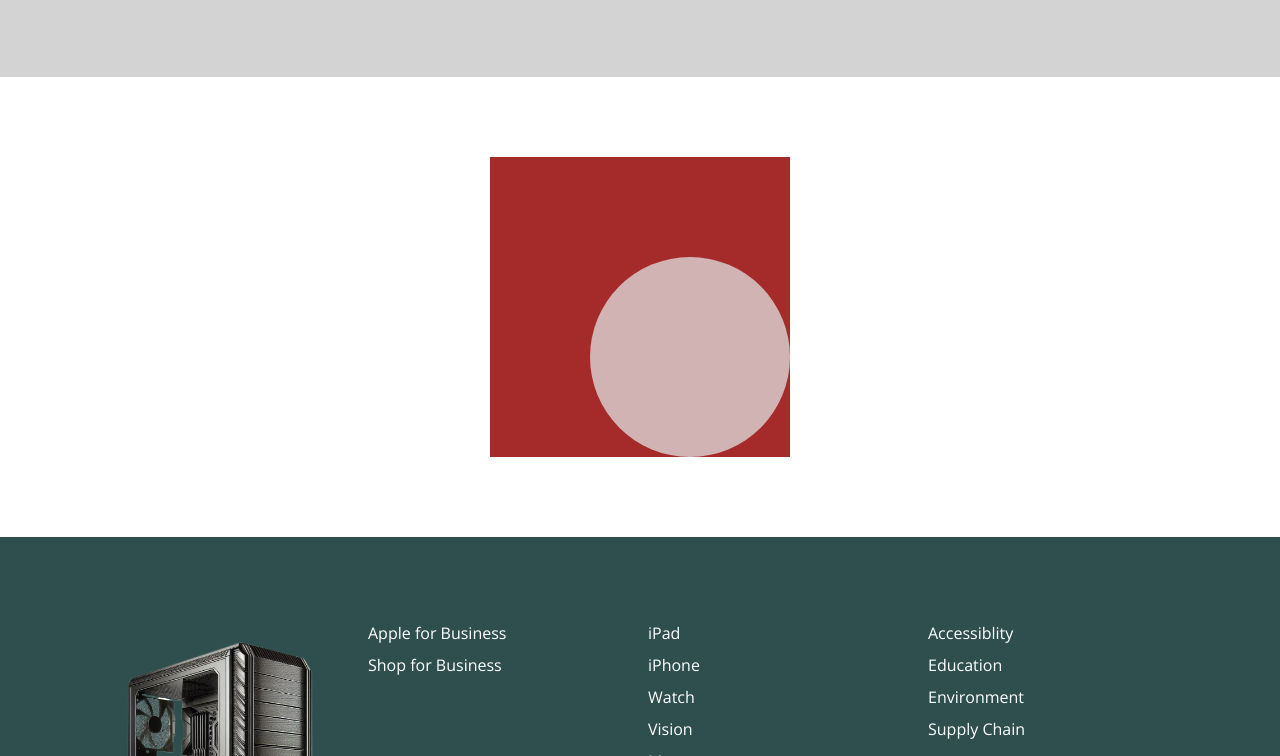
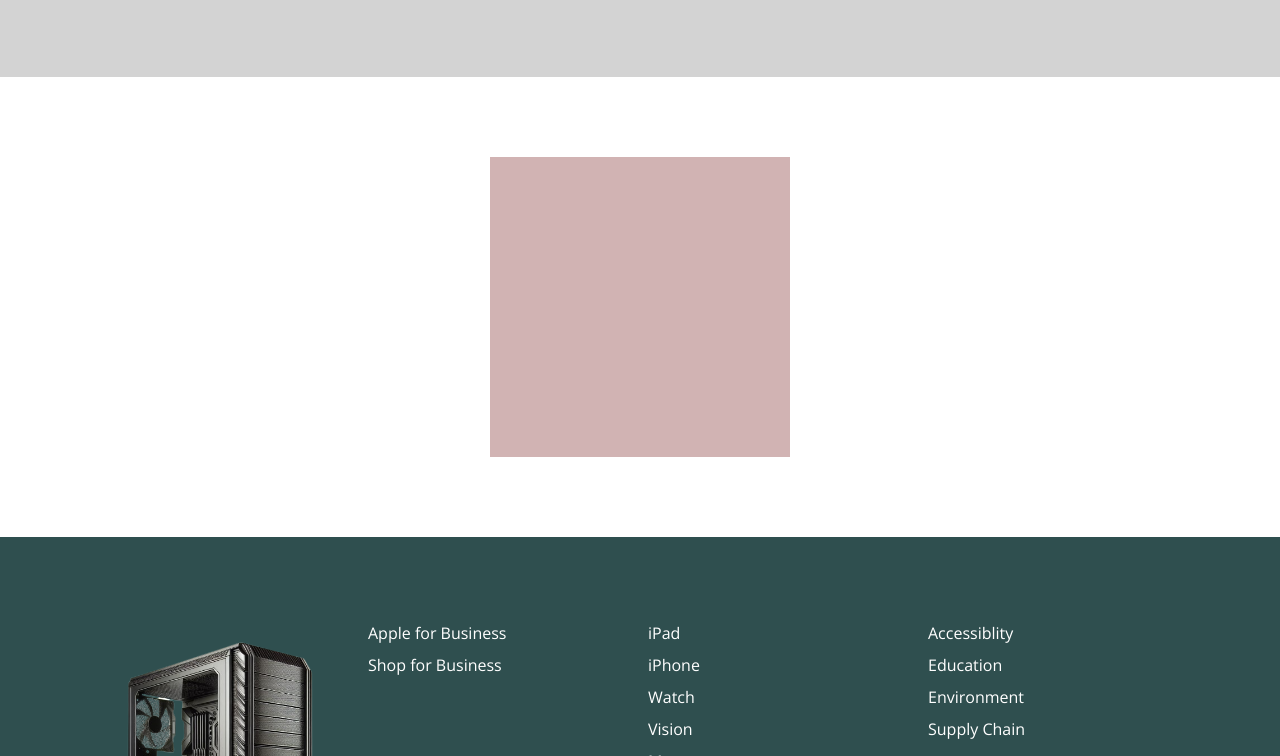
Before and after one commit to Jitpom/WK01, a plain HTML site: page index.html in a window 1280 px wide. In both pictures the pointer is over the element 690 px from the left and 1673 px from the top of the page. Shown: the part 1317-2073 px from the top of the page. Drawn offline with nearby package versions, Linux system fonts and the light colour scheme.

Commit message:
Transition

```diff
--- a/main.css
+++ b/main.css
@@ -190,6 +190,7 @@ main>article>p {
     width: 200px;
     background: rgb(209, 179, 179);
     border-radius: 50%;
+    transition: all 1s ease-in-out;
 }
 .circle2{
     position: absolute;
@@ -199,6 +200,24 @@ main>article>p {
     width: 200px;
     background: rgb(209, 179, 179);
     border-radius: 50%;
+    transition: all 1s ease-in-out;
+}
+
+.box:hover .circle1{
+    border-radius: 0;
+    width: 300px;
+    height: 300px;
+    top: 0;
+    left: 0;
+}
+
+
+.box:hover .circle2{
+    border-radius: 0;
+    width: 300px;
+    height: 300px;
+    bottom: 0;
+    right: 0;
 }
 
 footer{
```
